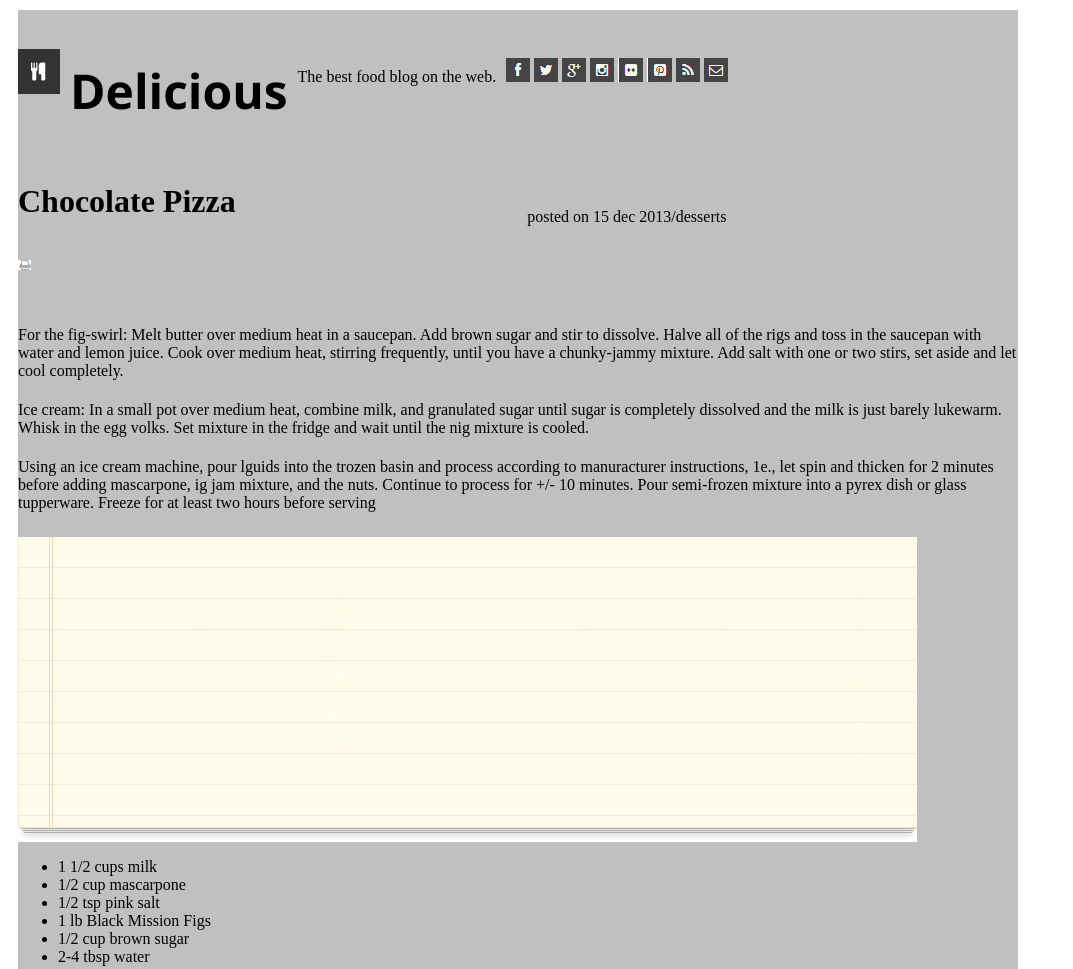
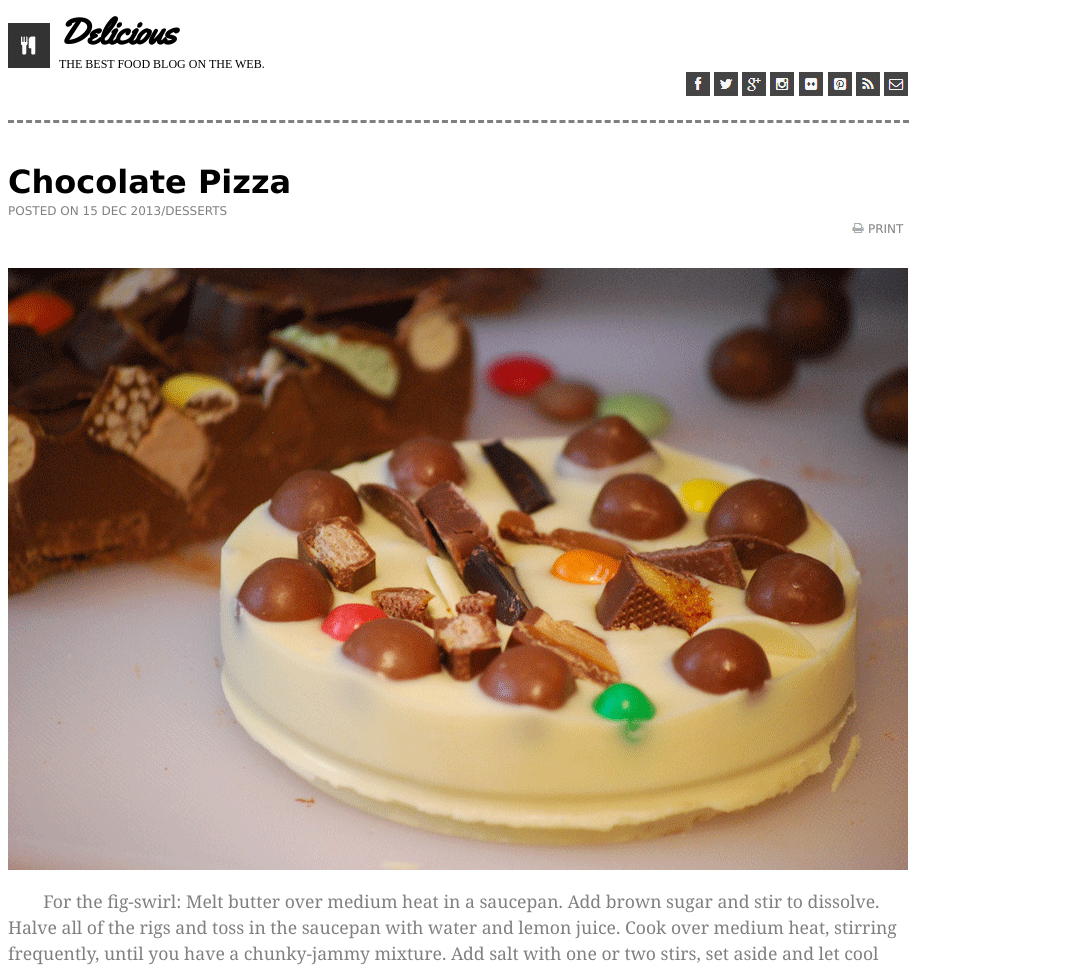
Before and after one commit to elizabethpurtell/chocolate-pizza, a plain HTML site: page index.html in a window 1280 px wide. Shown: the top 969 px of the page, without its empty margins (0-1073 px from the left). Drawn offline with Linux system fonts and the light colour scheme.

Commit message:
changing css and html to better match the original image

```diff
--- a/css/style.css
+++ b/css/style.css
@@ -1,7 +1,7 @@
 /* Global */
 
 body {
-  background-color: white;
+  background-color: rgb(255, 255, 255);
 }
 
 /* Text */
@@ -9,30 +9,23 @@ body {
 /* Text */
 h1 {
   font-family: 'Segoe UI', Tahoma, Geneva, Verdana, sans-serif;
-  /* text-transform: uppercase; */
   font-size: 3em;
-  text-align: center;
-  margin-bottom: 10px;
 }
 
 h2 {
-  font-size: 2em;
-  text-align: left;
+  font-family: 'Yellowtail', cursive;
+  font-size: 2.25em;
   font-weight: bolder;
-  margin-top: 20px;
-  margin-bottom: 40px;
 }
 
 h3 {
   font-size: 1.5em;
   text-align: center;
-  margin-bottom: 20px;
 }
 
 h4 {
   font-size: 1em;
   text-align: center;
-  margin-bottom: 10px;
 }
 
 h5 {
@@ -43,44 +36,67 @@ h5 {
 p {
   font-size: 1em;
   text-align: left;
-  margin-bottom: 5px;
+}
+
+.basicText {
+  font-family: Verdana, Geneva, Tahoma, sans-serif;
+  font-size: .75em;
+  color: grey;
+  text-transform: uppercase;
+  margin-bottom: 0;
+  margin-top: 0;
 }
 
 /* main  */
 
 main {
+  display: contents;
+  width: 900px;
   justify-content: center;
 }
 
 /* start grid setup */
+
+header {
+  grid-area: header;
+}
+
+
 /* line of icons */
 #topRight {
-  grid-area: top;
+  grid-area: header;
 }
+
 /* logo image and name */
 #topLeft {
-  grid-area: top;
+  grid-area: header;
 }
+
 /* titles, dates, large image */
 #sec1 {
   grid-area: sec1;
 }
+
 /* large main image sec1.5 */
-#sec15{
+#sec15 {
   grid-area: sec15;
 }
+
 /* recipe description */
 #sec2 {
   grid-area: sec2;
 }
+
 /* recipe with bkgrnd image */
 #sec3 {
   grid-area: sec3;
 }
+
 /* author info */
 #sec4 {
   grid-area: sec4;
 }
+
 footer {
   grid-area: footer;
 }
@@ -90,64 +106,125 @@ footer {
 .grid-container {
   display: grid;
   grid-template-areas:
-  'top top top top top' 'sec1 sec1 sec1 sec1 sec1' 'sec15 sec15 sec15 sec15 sec15' 'sec2 sec2 sec2 sec2 sec2' 'sec3 sec3 sec3 sec3 sec3' 'sec4 sec4 sec4 sec4 sec4' 'footer footer footer footer footer';
+    'header header header header header' 'sec1 sec1 sec1 sec1 sec1' 'sec15 sec15 sec15 sec15 sec15' 'sec2 sec2 sec2 sec2 sec2' 'sec3 sec3 sec3 sec3 sec3' 'sec4 sec4 sec4 sec4 sec4' 'footer footer footer footer footer';
   grid-gap: 0px;
-  row-gap: 20px;
-  column-gap: 10px;
-  max-width: 1000px;;
-  margin: 10px;
+  row-gap: 0px;
+  column-gap: 0px;
+  max-width: 900px;
+  margin: 0px;
   padding-bottom: 50px;
-  background-color: rgba(130, 130, 130, 0.5);
-  justify-content: center;
+  background-color: rgb(255, 255, 255);
+  justify-content: space-between;
   align-items: center;
 }
 
 /* section */
 
-section {
-  display: contents;
+.grid-container>section {
+  display: grid;
+  /* justify-content: center; */
+  /* margin: 30px; */
 }
 
-section #top {
-  display: inline;
-  max-height: 90px;
+header {
+  border-bottom-width: thin;
+  border-bottom-style: dashed;
+  border-bottom-color: gray;
+  border-width: 3px;
+  padding-bottom: 20px;
 }
 
-section #top #topRight {
-  display: inline;
-  justify-content: right;
+#topLeft {
+  display: inline-block;
+}
+
+#hdrLogo img {
+  display: inline-block;
+}
+
+#topLeft-text {
+  display: inline-block;
+  padding-left: 5px;
+  margin-bottom: 0px;
+  margin-top: 0px;
+}
+
+#topLeft-text h2 {
+  margin-bottom: 0px;
+  margin-top: 0px;
+}
+
+#topLeft-text p {
+  font-size: .75em;
+  text-transform: uppercase;
+  margin-bottom: 0;
+  margin-top: 0;
+}
+
+
+#topRight {
+  display: inline-block;
+  /* position: relative; */
+  margin-left: 678px;
 }
 
 #topRight ul {
-  list-style-type: none;
   margin: 0;
   padding: 0;
-  overflow: hidden;
 }
 
 #topRight li {
   display: inline;
-  justify-content: space-between;
 }
 
+/*
+#sec1 {
+  display: inline-block;
+} */
 
-#sec1 {
-  display: grid;
-  margin-top: 10px;
-  align-items: center;
-  /* justify-content: center;
-  align-items: center; */
+#articleTitle-area {
+  display: inline-block;
+  justify-content: left;
+  margin-top: 40px;
+}
+#articleTitle-area h1 {
+  font-size: 2em;
+  color: black;
+  text-transform: none;
+  margin-bottom: 0px;
+  margin-top: 0px;
+}
+
+#articlePrint-area {
+  display: inline-block;
+  margin-bottom: 30px;
+}
+
+#articlePrint-area img, #articlePrint-area p{
+  display: inline-block;
+  margin-bottom: 0px;
+  margin-top: 0px;
+}
+
+#print-icon {
+  margin-left: 843px;
 }
 
 #sec15 {
   display: grid;
-  max-width: 100%;
+  width: auto;
 }
 
 #sec2 {
   display: grid;
 }
-
+.paraStyle {
+  font-size: 1.1em;
+  text-indent: 2em;
+  font-family: Georgia, 'Times New Roman', Times, serif;
+  color: grey;
+  line-height: 1.5em;
+}
 #sec3 {
   display: grid;
 }
@@ -160,25 +237,6 @@ footer {
   display: grid;
 }
 
-#topLeft #hdrLogo img {
-  height: 70px;
-  width: 70px;
-  /* margin-right: 10px; */
-}
-
-#topLeft #titleTop h1 {
-  margin-left: 10px;
-  font-family: cursive;
-  font-weight: bolder;
-  font-size: 2.5em;
-}
-
-#topLeft #underTopTitle p {
-  font-size: 1em;
-  margin-left: 10px;
-  text-transform: uppercase;
-}
-
 
 
 
@@ -189,13 +247,7 @@ footer {
   width: 20px;
 } */
 /*
-.primaryImg {
-  display: block;
-  max-width: 50%;
-  margin-top: 20px;
-  margin-bottom: 40px;
-  clear: both;
-}
+
 
 .recipeText p {
   margin: 100px;
@@ -228,7 +280,9 @@ footer {
 /* Set the z-index to be above the image (usually 1 or higher) */
 list-style: square;
 /* Remove default list bullets */
-} */
+}
+
+*/
 /*
 .overlay-list2 {
   position: absolute;
@@ -249,4 +303,5 @@ footer {
 /*
 .authorInfoBlock {
   display: inline;
-} */ */
+} */
+*/
--- a/index.html
+++ b/index.html
@@ -7,16 +7,23 @@
   <meta name="viewport" content="width=device-width, initial-scale=1.0">
   <title>Chocolate Pizza</title>
   <link rel="stylesheet" href="css/style.css">
+  <link rel="preconnect" href="https://fonts.googleapis.com">
+  <link rel="preconnect" href="https://fonts.gstatic.com" crossorigin>
+  <link href="https://fonts.googleapis.com/css2?family=Yellowtail&display=swap" rel="stylesheet">
 </head>
 
 <body>
+
   <main>
     <section class="grid-container">
-
+      <header>
+        <section id="top">
           <section id="topLeft">
             <img id="hdrLogo" src="img/logo.png" alt="Chocolate Pizza Logo">
-        <h1 id="titleTop">Delicious</h1>
+            <section id="topLeft-text">
+              <h2 id="titleTop">Delicious</h2>
               <p id="underTopTitle">The best food blog on the web.</p>
+            </section>
           </section>
           <section id="topRight">
             <ul>
@@ -30,41 +37,46 @@
               <li><img src="img/mail-icon.png" href="#" alt="mail icon"></li>
             </ul>
           </section>
-
+        </section>
+      </header>
       <!--  -->
 
-      <section>
       <section id="sec1">
         <!-- add line of crosshatch -->
-
-          <h2>Chocolate Pizza</h2>
-          <p>posted on 15 dec 2013/desserts </p>
+        <section id="articleTitle-area">
+          <h1 class="basicText">Chocolate Pizza</h1>
+          <section id="articlePrint-area">
+            <p class="basicText">posted on 15 dec 2013/desserts </p>
             <!-- Need to add section/date here -->
-          <img id="mainIcon" src="img/print-icon.png" href="#" alt="print icon">
-          <section id="sec15" <img id="primaryImg" src="img/choco-pizza.png" alt="chocolate pizza picture">
+            <img id="print-icon" src="img/print-icon.png" href="#" alt="print icon">
+            <p class="basicText">Print</p>
+          </section>
         </section>
       </section>
 
+      <section id="sec15">
+        <img src="img/choco-pizza.png" alt="chocolate pizza picture">
+      </section>
       <section id="sec2">
-
-          <p>For the fig-swirl: Melt butter over medium heat in a saucepan. Add brown sugar and stir to dissolve.
+        <article>
+          <p class="paraStyle">For the fig-swirl: Melt butter over medium heat in a saucepan. Add brown sugar and stir to dissolve.
             Halve
             all of the rigs and toss in the saucepan with water and lemon juice. Cook over medium heat, stirring
             frequently, until you have a chunky-jammy mixture. Add salt with one or two stirs, set aside and let cool
             completely.</p>
 
-          <p>Ice cream: In a small pot over medium heat, combine milk, and granulated sugar until sugar is completely
+          <p class="paraStyle">Ice cream: In a small pot over medium heat, combine milk, and granulated sugar until sugar is completely
             dissolved and the milk is just barely lukewarm. Whisk in the egg volks. Set mixture in the fridge and wait
             until the
             nig mixture is cooled.</p>
 
-          <p>Using an ice cream machine, pour lguids into the trozen basin and process according to manuracturer
+          <p class="paraStyle">Using an ice cream machine, pour lguids into the trozen basin and process according to manuracturer
             instructions, 1e., let spin and thicken for 2 minutes before adding mascarpone, ig jam mixture, and the
             nuts.
             Continue to process for +/- 10 minutes. Pour semi-frozen mixture into a pyrex dish or glass tupperware.
             Freeze
             for at least two hours before serving</p>
-
+        </article>
       </section>
 
       <section id="sec3">
```
Also changed, not shown: 1 other file. Lines whose indentation alone changed are shown as unchanged.
